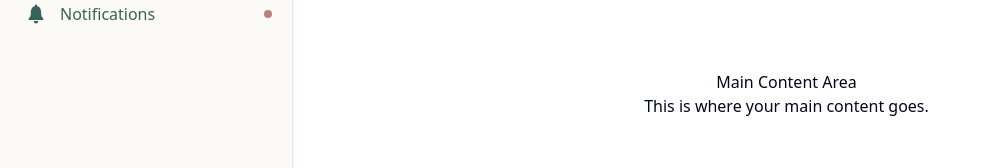
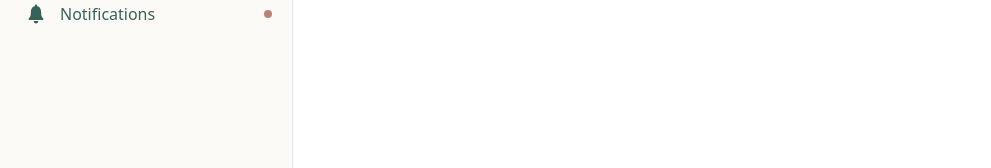
Before and after one commit to duradenzel/noted-frontend, a React (Vite) app: page / in a window 1280 px wide. Shown: the part 306-474 px from the top of the page, without its empty margins (0-991 px from the left). Built offline with nearby package versions, Linux system fonts and the light colour scheme.

Commit message:
updated sidebar css

```diff
--- a/src/components/SidebarLayout.tsx
+++ b/src/components/SidebarLayout.tsx
@@ -24,10 +24,7 @@ export function SidebarLayout() {
         <SidebarItem icon={<IoSettingsSharp className="text-2xl"/>} text="Settings" />
         <SidebarItem icon={<IoIosNotifications className="text-2xl" />} text="Notifications" alert />
       </Sidebar>
-      <div className="flex flex-col justify-center items-center w-full">
-        <h1>Main Content Area</h1>
-        <p>This is where your main content goes.</p>
-      </div>
+
     </div>
   );
 }
```
